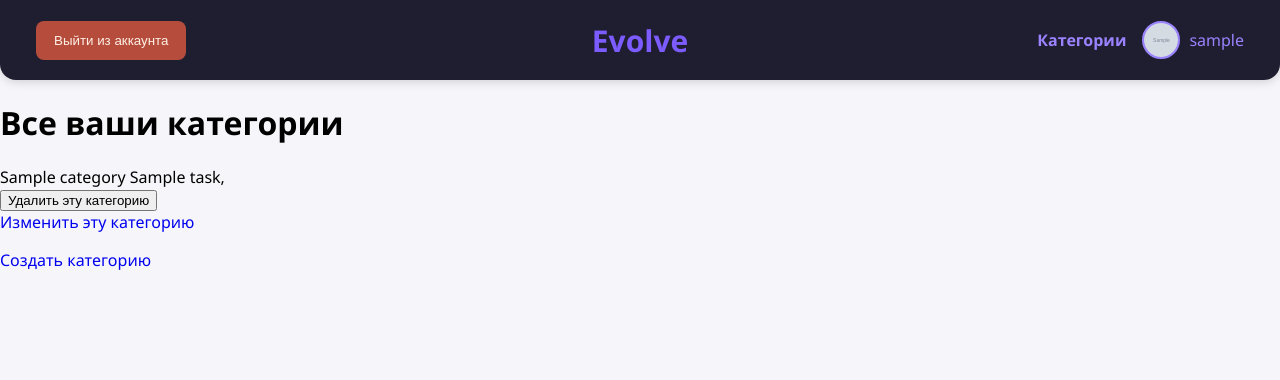
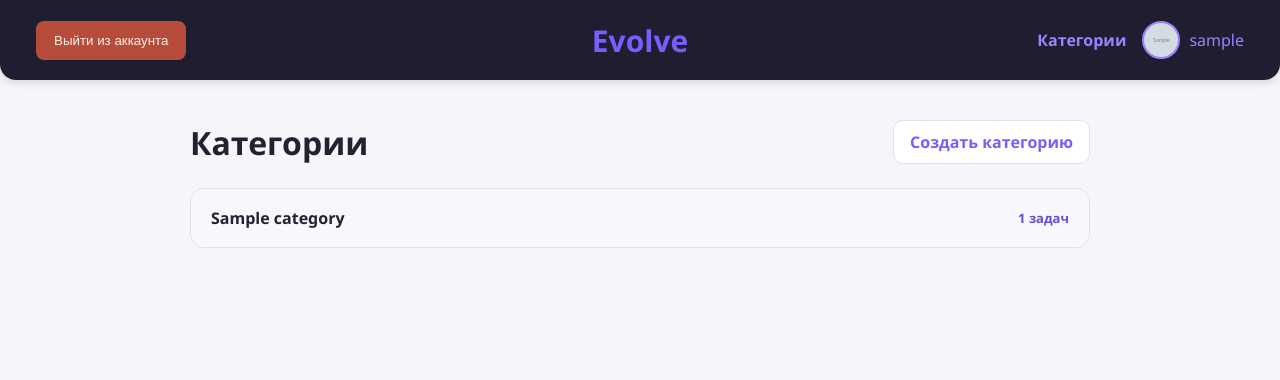
Before and after one commit to egoruxa27/Evolve, a Django app: page /tasks/category/ in a window 1280 px wide. Shown: the top 380 px of the page. Run offline with Django 5.2, Linux system fonts and the light colour scheme; a user stored in the database is signed in; tables that the repository leaves empty hold one stand-in row (values such as "Sample post"); grey boxes marked "Sample" are stand-in pictures.

Commit message:
style: add CSS for category

```diff
--- a/apps/tasks/forms.py
+++ b/apps/tasks/forms.py
@@ -36,6 +36,6 @@ class CategoryForm(forms.ModelForm):
             self.user
             and Category.objects.filter(user=self.user).count() >= MAX_CATEGORIES
         ):
-            raise forms.ValidationError('нельзя создать больше 20 категорий')
+            raise forms.ValidationError(f'нельзя создать больше {MAX_CATEGORIES} категорий')
 
         return cleaned_data
--- a/apps/tasks/views.py
+++ b/apps/tasks/views.py
@@ -91,16 +91,22 @@ class CreateTaskView(LoginRequiredMixin, CreateView):
 class CategoryListView(LoginRequiredMixin, ListView):
     model = Category
     template_name = 'categorys/category_list.html'
+    context_object_name = 'category_list'
 
     def get_queryset(self):
-        return (Category.objects.filter(user=self.request.user))
+        return Category.objects.filter(user=self.request.user).order_by('name')
 
 
 class CreateCategoryView(LoginRequiredMixin, CreateView):
     model = Category
     form_class = CategoryForm
     template_name = 'tasks/create_task.html'
-    success_url = reverse_lazy('tasks:list')
+    success_url = reverse_lazy('tasks:category')
+
+    def get_form_kwargs(self):
+        kwargs = super().get_form_kwargs()
+        kwargs['user'] = self.request.user
+        return kwargs
 
     def form_valid(self, form):
         form.instance.user = self.request.user
@@ -109,18 +115,17 @@ class CreateCategoryView(LoginRequiredMixin, CreateView):
 
 class DeleteCategoryView(LoginRequiredMixin, DeleteView):
     model = Category
-    success_url = reverse_lazy('tasks:delete_category')
+    success_url = reverse_lazy('tasks:category')
 
-    def get_object(self, queryset = None):
+    def get_object(self, queryset=None):
         return Category.objects.get(pk=self.kwargs['pk'], user=self.request.user)
-
 
 
 class UpdateCategoryView(LoginRequiredMixin, UpdateView):
     model = Category
     form_class = CategoryForm
-    success_url = reverse_lazy('tasks:list')
+    success_url = reverse_lazy('tasks:category')
     template_name = 'tasks/create_task.html'
 
-    def get_object(self, queryset = None):
+    def get_object(self, queryset=None):
         return Category.objects.get(pk=self.kwargs['pk'], user=self.request.user)
--- a/static/css/tasks.css
+++ b/static/css/tasks.css
@@ -62,6 +62,154 @@
     border-color: rgba(124, 92, 255, 0.35);
     color: rgb(103, 75, 210);
     font-weight: 700;
+}
+
+.category-page {
+    max-width: 900px;
+    margin: 40px auto;
+    padding: 0 20px;
+}
+
+.category-page-header {
+    display: flex;
+    align-items: center;
+    justify-content: space-between;
+    gap: 16px;
+    margin-bottom: 24px;
+}
+
+.category-page-header h1 {
+    margin: 0;
+    color: rgb(35, 33, 48);
+}
+
+.category-create-button,
+.category-action-link {
+    display: inline-flex;
+    align-items: center;
+    justify-content: center;
+    padding: 10px 16px;
+    border-radius: 10px;
+    border: 1px solid rgb(225, 223, 233);
+    background-color: rgb(255, 255, 255);
+    color: rgb(124, 92, 255);
+    font-weight: 700;
+    text-decoration: none;
+    cursor: pointer;
+}
+
+.category-create-button:hover,
+.category-action-link:hover {
+    background-color: rgb(124, 92, 255);
+    border-color: rgb(124, 92, 255);
+    color: rgb(255, 255, 255);
+}
+
+.category-list {
+    display: flex;
+    flex-direction: column;
+    gap: 14px;
+}
+
+.category-panel {
+    background-color: rgb(255, 255, 255);
+    border: 1px solid rgb(225, 223, 233);
+    border-radius: 14px;
+    overflow: hidden;
+}
+
+.category-panel summary {
+    display: flex;
+    align-items: center;
+    justify-content: space-between;
+    gap: 12px;
+    list-style: none;
+    cursor: pointer;
+    padding: 18px 20px;
+    background-color: rgb(248, 247, 251);
+    font-weight: 700;
+    color: rgb(35, 33, 48);
+}
+
+.category-panel summary::-webkit-details-marker {
+    display: none;
+}
+
+.category-name {
+    color: rgb(35, 33, 48);
+}
+
+.category-task-count {
+    color: rgb(103, 75, 210);
+    font-size: 13px;
+}
+
+.category-panel-body {
+    padding: 18px 20px 20px;
+}
+
+.category-actions {
+    display: flex;
+    align-items: center;
+    gap: 12px;
+    margin-bottom: 18px;
+}
+
+.category-delete-form {
+    margin: 0;
+}
+
+.category-delete-link {
+    background-color: rgba(181, 76, 60, 0.08);
+    border-color: rgba(181, 76, 60, 0.2);
+    color: rgb(160, 63, 50);
+}
+
+.category-delete-link:hover {
+    background-color: rgb(181, 76, 60);
+    border-color: rgb(181, 76, 60);
+    color: rgb(255, 255, 255);
+}
+
+.category-tasks h2 {
+    margin: 0 0 12px;
+    font-size: 18px;
+    color: rgb(35, 33, 48);
+}
+
+.category-tasks ul {
+    list-style: none;
+    padding: 0;
+    margin: 0;
+    display: flex;
+    flex-direction: column;
+    gap: 10px;
+}
+
+.category-tasks li {
+    display: flex;
+    align-items: center;
+    justify-content: space-between;
+    gap: 10px;
+    padding: 10px 12px;
+    background-color: rgb(248, 247, 251);
+    border: 1px solid rgb(225, 223, 233);
+    border-radius: 10px;
+}
+
+.category-tasks li a {
+    color: rgb(103, 75, 210);
+    text-decoration: none;
+    font-weight: 600;
+}
+
+.category-empty {
+    padding: 28px 20px;
+    background-color: rgb(255, 255, 255);
+    border: 1px solid rgb(225, 223, 233);
+    border-radius: 14px;
+    text-align: center;
+    color: rgb(85, 82, 100);
 }
 
 .task-card {
--- a/templates/categorys/category_list.html
+++ b/templates/categorys/category_list.html
@@ -1,27 +1,64 @@
-{% extends 'base.html'%}
+{% extends 'base.html' %}
 
 {% load static %}
 
+{% block extra_css %}
+    <link rel="stylesheet" href="{% static 'css/tasks.css' %}">
+{% endblock extra_css %}
+
 {% block content %}
+<div class="category-page">
+    <div class="category-page-header">
+        <h1>Категории</h1>
+        <a href="{% url 'tasks:create_category' %}" class="category-create-button">Создать категорию</a>
+    </div>
 
-<h1>Все ваши категории</h1>
-{% for category in category_list %}
-    {{ category.name }}
-    {% for task in category.get_active_tasks %}
-        {{ task.title }},
-    {% empty %}
-        <p>В этой категории нет активных задач.</p>
-    {% endfor %}
-    <form method='POST' action="{% url 'tasks:delete_category' category.id %}" novalidate>
-        {% csrf_token %}
-        <button type=submit>Удалить эту категорию</button>
-    </form>
-    <a href="{% url 'tasks:update_category' category.id %}">
-        Изменить эту категорию
-    </a>
-{% endfor %}
-<p>
-<a href="{% url 'tasks:create_category' %}">Создать категорию</a>
-</p>
+    {% if category_list %}
+        <div class="category-list">
+            {% for category in category_list %}
+                <details class="category-panel">
+                    <summary>
+                        <span class="category-name">{{ category.name }}</span>
+                        <span class="category-task-count">{{ category.tasks.count }} задач</span>
+                    </summary>
 
+                    <div class="category-panel-body">
+                        <div class="category-actions">
+                            <a href="{% url 'tasks:update_category' category.pk %}" class="category-action-link category-edit-link">
+                                Изменить
+                            </a>
+                            <form method="POST" action="{% url 'tasks:delete_category' category.pk %}" class="category-delete-form">
+                                {% csrf_token %}
+                                <button type="submit" class="category-action-link category-delete-link">
+                                    Удалить
+                                </button>
+                            </form>
+                        </div>
+
+                        <div class="category-tasks">
+                            <h2>Задачи в категории</h2>
+                            {% if category.tasks.all %}
+                                <ul>
+                                    {% for task in category.tasks.all %}
+                                        <li>
+                                            <a href="{% url 'tasks:detail' task.pk %}">{{ task.title }}</a>
+                                            <span class="task-status task-status-{{ task.status }}">{{ task.get_status_display }}</span>
+                                        </li>
+                                    {% endfor %}
+                                </ul>
+                            {% else %}
+                                <p>В этой категории пока нет задач.</p>
+                            {% endif %}
+                        </div>
+                    </div>
+                </details>
+            {% endfor %}
+        </div>
+    {% else %}
+        <div class="category-empty">
+            <p>У вас пока нет категорий.</p>
+            <a href="{% url 'tasks:create_category' %}" class="category-create-button">Создать первую категорию</a>
+        </div>
+    {% endif %}
+</div>
 {% endblock content %}
--- a/templates/tasks/create_task.html
+++ b/templates/tasks/create_task.html
@@ -12,6 +12,8 @@
 <div class="auth-card">
     <form method="post" class="form-layout" novalidate>
         {% csrf_token %}
+
+        {{ form.non_field_errors }}
 
         {% for field in form %}
             <div class="form-field">
```
